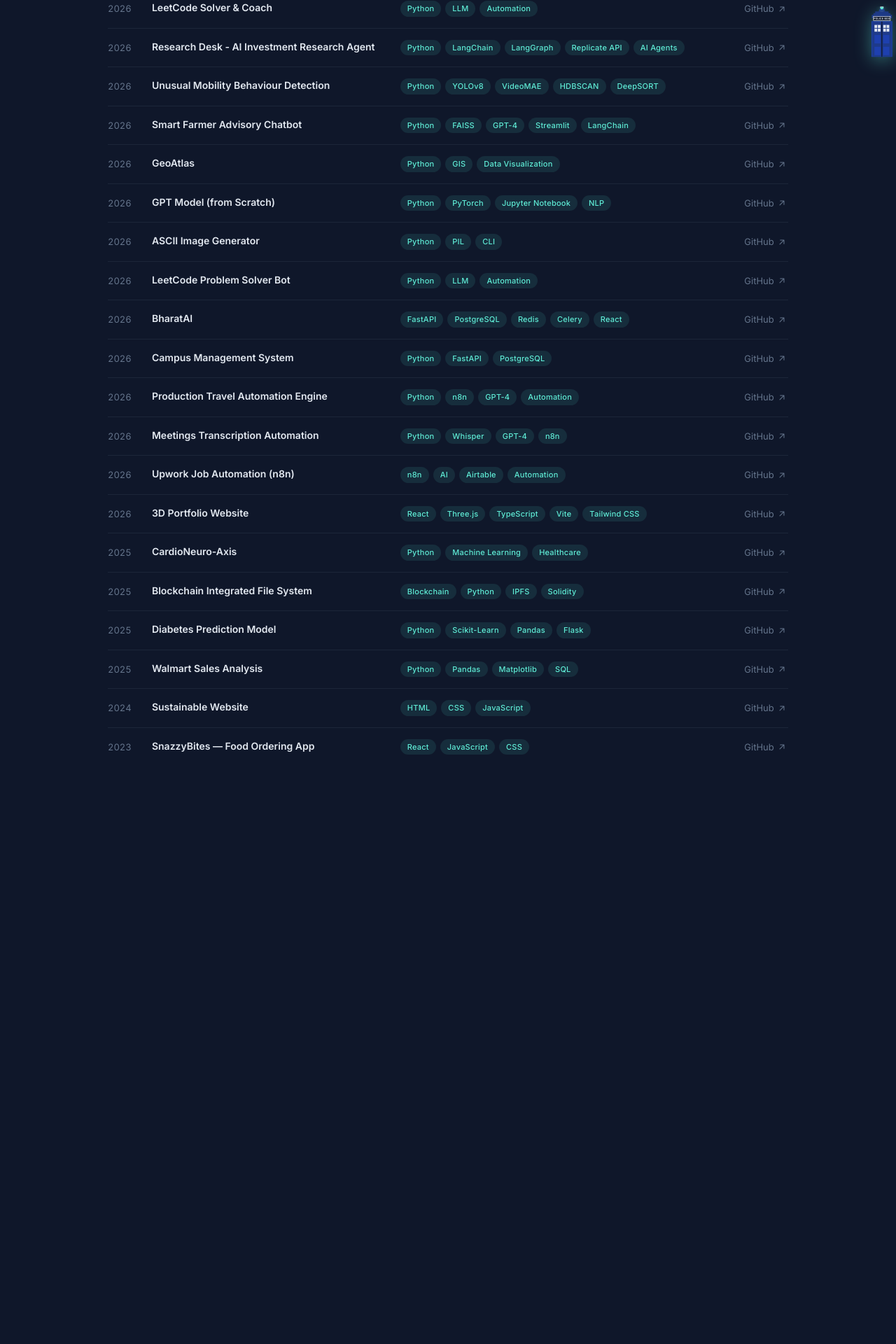
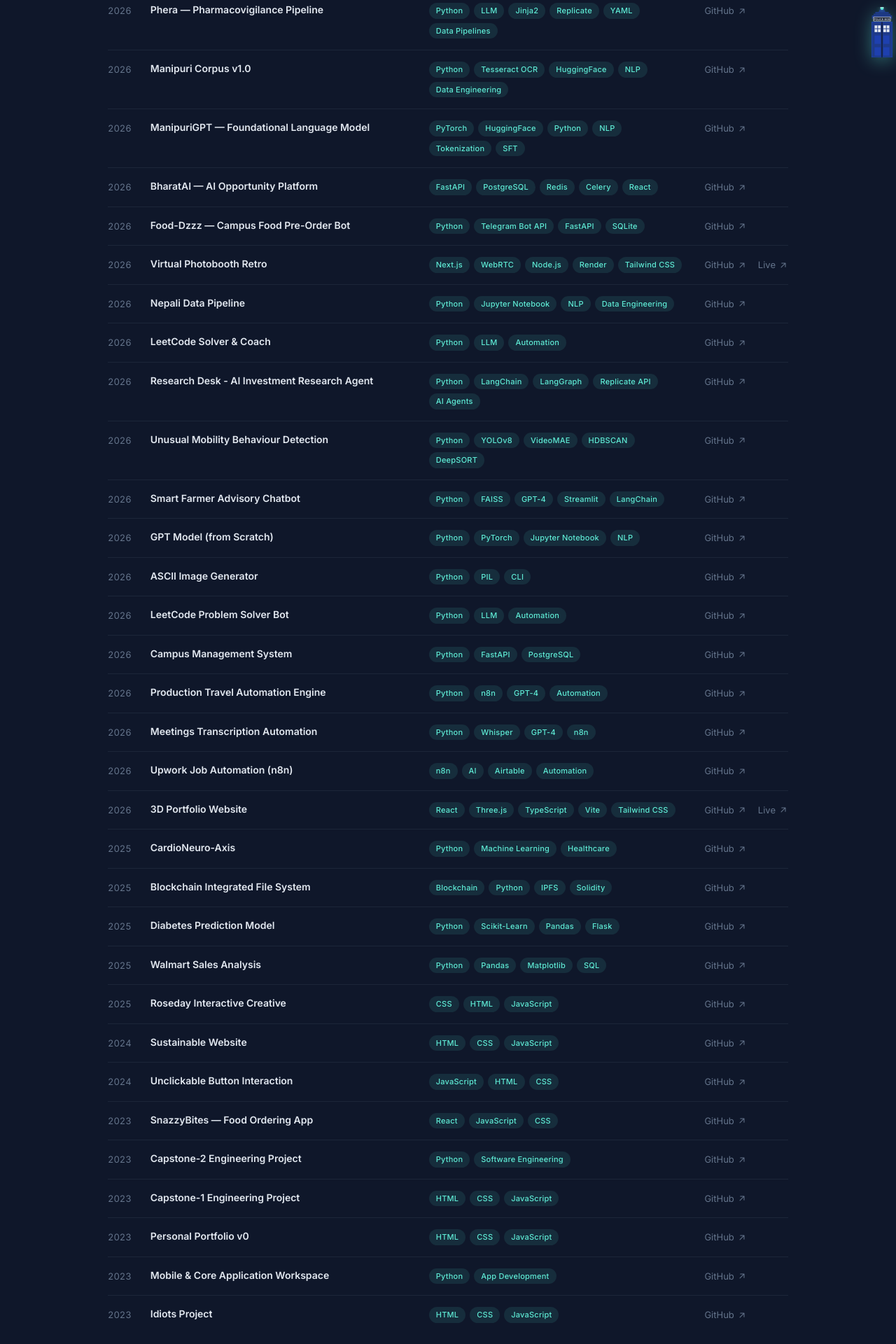
Before and after one commit to NansKong/Portfolio-V2, a React (Vite) app: page /archive in a window 1280 px wide. Shown: the part 712-2632 px from the top of the page at 70% size. Before the commit the page ends 1906 px from the top, so only its background shows below. Built offline with nearby package versions, Linux system fonts and the light colour scheme.

Commit message:
feat: update portfolio with latest AI/ML systems and live deployments

```diff
--- a/src/archiveData.ts
+++ b/src/archiveData.ts
@@ -8,6 +8,25 @@
 
 export const archiveProjects: ArchiveProject[] = [
   // 2026
+  {
+    year: 2026,
+    title: "Saarthi — Verified Grounded Adaptive Multimodal Tutor",
+    tech: ["Python", "FastAPI", "Next.js", "Qdrant", "BM25", "SymPy", "BKT"],
+    github: "https://github.com/NansKong/Saarthi-A-Verified-Grounded-Adaptive-Tutor",
+  },
+  {
+    year: 2026,
+    title: "HAFT — Adversarial Robustness Benchmarking for Hindi Fact-Checking",
+    tech: ["Python", "PyTorch", "NLP", "Adversarial ML", "Transformers"],
+    github: "https://github.com/NansKong/HAFT-Adversarial-Robustness-Benchmarking-for-Hindi-Fact-Checking-with-Adaptive-Attack-Selection-",
+  },
+  {
+    year: 2026,
+    title: "GeoAtlas — Global Geospatial Intelligence Platform",
+    tech: ["FastAPI", "Next.js", "Docker", "PostgreSQL", "Redis", "Celery", "Oracle Cloud"],
+    github: "https://github.com/NansKong/GeoAtlas",
+    demo: "https://geoatlas-live.vercel.app",
+  },
   {
     year: 2026,
     title: "Automated Startup Outreach System",
@@ -34,9 +53,22 @@
   },
   {
     year: 2026,
+    title: "BharatAI — AI Opportunity Platform",
+    tech: ["FastAPI", "PostgreSQL", "Redis", "Celery", "React"],
+    github: "https://github.com/NansKong/BharatAI",
+  },
+  {
+    year: 2026,
     title: "Food-Dzzz — Campus Food Pre-Order Bot",
     tech: ["Python", "Telegram Bot API", "FastAPI", "SQLite"],
     github: "https://github.com/NansKong/Food-Dzzz",
+  },
+  {
+    year: 2026,
+    title: "Virtual Photobooth Retro",
+    tech: ["Next.js", "WebRTC", "Node.js", "Render", "Tailwind CSS"],
+    github: "https://github.com/NansKong",
+    demo: "https://photoboothretro.vercel.app",
   },
   {
     year: 2026,
@@ -70,12 +102,6 @@
   },
   {
     year: 2026,
-    title: "GeoAtlas",
-    tech: ["Python", "GIS", "Data Visualization"],
-    github: "https://github.com/NansKong/GeoAtlas",
-  },
-  {
-    year: 2026,
     title: "GPT Model (from Scratch)",
     tech: ["Python", "PyTorch", "Jupyter Notebook", "NLP"],
     github: "https://github.com/NansKong/GPTmodel",
@@ -91,12 +117,6 @@
     title: "LeetCode Problem Solver Bot",
     tech: ["Python", "LLM", "Automation"],
     github: "https://github.com/NansKong/Leetcode-Problem-Solver-Bot",
-  },
-  {
-    year: 2026,
-    title: "BharatAI",
-    tech: ["FastAPI", "PostgreSQL", "Redis", "Celery", "React"],
-    github: "https://github.com/NansKong/BharatAI",
   },
   {
     year: 2026,
@@ -127,6 +147,7 @@
     title: "3D Portfolio Website",
     tech: ["React", "Three.js", "TypeScript", "Vite", "Tailwind CSS"],
     github: "https://github.com/NansKong/Rudrax-Portfolio",
+    demo: "https://rudraxkongbrailatpam-v1.vercel.app/",
   },
   // 2025
   {
@@ -153,6 +174,12 @@
     tech: ["Python", "Pandas", "Matplotlib", "SQL"],
     github: "https://github.com/NansKong/Walmart-sales-analysis",
   },
+  {
+    year: 2025,
+    title: "Roseday Interactive Creative",
+    tech: ["CSS", "HTML", "JavaScript"],
+    github: "https://github.com/NansKong/roseday",
+  },
   // 2024
   {
     year: 2024,
@@ -160,12 +187,48 @@
     tech: ["HTML", "CSS", "JavaScript"],
     github: "https://github.com/NansKong/Sustainable-Website",
   },
+  {
+    year: 2024,
+    title: "Unclickable Button Interaction",
+    tech: ["JavaScript", "HTML", "CSS"],
+    github: "https://github.com/NansKong/unclickable-button",
+  },
   // 2023
   {
     year: 2023,
     title: "SnazzyBites — Food Ordering App",
     tech: ["React", "JavaScript", "CSS"],
     github: "https://github.com/NansKong/SnazzyBites",
+  },
+  {
+    year: 2023,
+    title: "Capstone-2 Engineering Project",
+    tech: ["Python", "Software Engineering"],
+    github: "https://github.com/NansKong/Capstone-2",
+  },
+  {
+    year: 2023,
+    title: "Capstone-1 Engineering Project",
+    tech: ["HTML", "CSS", "JavaScript"],
+    github: "https://github.com/NansKong/Capstone-1",
+  },
+  {
+    year: 2023,
+    title: "Personal Portfolio v0",
+    tech: ["HTML", "CSS", "JavaScript"],
+    github: "https://github.com/NansKong/My-Portfolio",
+  },
+  {
+    year: 2023,
+    title: "Mobile & Core Application Workspace",
+    tech: ["Python", "App Development"],
+    github: "https://github.com/NansKong/App",
+  },
+  {
+    year: 2023,
+    title: "Idiots Project",
+    tech: ["HTML", "CSS", "JavaScript"],
+    github: "https://github.com/NansKong/Idiots",
   },
 ];
 
--- a/src/components/Projects.tsx
+++ b/src/components/Projects.tsx
@@ -29,6 +29,25 @@
   );
 }
 
+function ExternalLinkIcon() {
+  return (
+    <svg
+      xmlns="http://www.w3.org/2000/svg"
+      viewBox="0 0 24 24"
+      fill="none"
+      stroke="currentColor"
+      strokeWidth="2"
+      strokeLinecap="round"
+      strokeLinejoin="round"
+      style={{ width: "16px", height: "16px" }}
+    >
+      <path d="M18 13v6a2 2 0 0 1-2 2H5a2 2 0 0 1-2-2V8a2 2 0 0 1 2-2h6" />
+      <polyline points="15 3 21 3 21 9" />
+      <line x1="10" y1="14" x2="21" y2="3" />
+    </svg>
+  );
+}
+
 export default function Projects() {
   const navigate = useNavigate();
 
@@ -47,7 +66,7 @@
                 <div style={{ display: "flex", alignItems: "flex-start", justifyContent: "space-between", marginBottom: "4px" }}>
                   <h3 style={{ fontSize: "0.9375rem", fontWeight: 600, lineHeight: 1.4, flex: 1 }}>
                     <a
-                      href={project.github}
+                      href={project.demo || project.github}
                       target="_blank"
                       rel="noreferrer"
                       className="card-title-link"
@@ -57,16 +76,30 @@
                       <ArrowUpRight />
                     </a>
                   </h3>
+                  <div style={{ display: "flex", alignItems: "center", gap: "10px", marginLeft: "12px", flexShrink: 0 }}>
+                    {project.demo && (
+                      <a
+                        href={project.demo}
+                        target="_blank"
+                        rel="noreferrer"
+                        aria-label="Live Demo"
+                        className="live-icon"
+                        style={{ color: "#64748b", transition: "color 0.2s, transform 0.2s", opacity: 0 }}
+                      >
+                        <ExternalLinkIcon />
+                      </a>
+                    )}
                     <a
                       href={project.github}
                       target="_blank"
                       rel="noreferrer"
                       aria-label="GitHub Repository"
                       className="github-icon"
-                    style={{ marginLeft: "12px", color: "#64748b", flexShrink: 0, transition: "color 0.2s, transform 0.2s", opacity: 0 }}
+                      style={{ color: "#64748b", transition: "color 0.2s, transform 0.2s", opacity: 0 }}
                     >
                       <GitHubIcon />
                     </a>
+                  </div>
                 </div>
                 <p style={{ marginBottom: "12px", fontSize: "0.875rem", lineHeight: 1.75, color: SLATE_400 }}>
                   {project.description}
--- a/src/data.ts
+++ b/src/data.ts
@@ -135,9 +135,27 @@
   github: string;
   label: string;
   image?: string;
+  demo?: string;
 }
 
 export const projects: Project[] = [
+  {
+    title: "Saarthi — Verified Grounded Adaptive Multimodal Tutor",
+    description:
+      "A verified grounded adaptive multimodal AI tutoring platform. Built with a 4-pod zero-overlap architecture featuring multimodal ingestion (Whisper + PDF/PPTX), concept prerequisite DAG graphs, hybrid BM25 + Qdrant dense retrieval with confidence-gated citations, Dual-LLM + SymPy question verification, and Bayesian Knowledge Tracing (BKT) with diagnostic backward-walk.",
+    tech: ["FastAPI", "Next.js", "Python", "Qdrant", "BM25", "BKT", "SymPy", "Whisper"],
+    github: "https://github.com/NansKong/Saarthi-A-Verified-Grounded-Adaptive-Tutor",
+    label: "AI TUTOR & EDTECH",
+  },
+  {
+    title: "GeoAtlas — Global Intelligence Platform",
+    description:
+      "A production global geospatial intelligence platform streaming real-time market data and multi-source news ingestion. Engineered with FastAPI, Celery background workers, Redis AOF caching, on-VM PostgreSQL 17, and a Next.js 14 frontend, reverse-proxied via Caddy with automated SSL on an Oracle Cloud ARM VM.",
+    tech: ["Next.js", "FastAPI", "Oracle Cloud", "Docker", "PostgreSQL", "Redis", "Celery"],
+    github: "https://github.com/NansKong/GeoAtlas",
+    demo: "https://geoatlas-live.vercel.app",
+    label: "LIVE PLATFORM",
+  },
   {
     title: "ManipuriGPT — Foundational Language Model",
     description:
@@ -145,6 +163,14 @@
     tech: ["PyTorch", "HuggingFace", "Python", "NLP", "Tokenization", "SFT"],
     github: "https://github.com/NansKong/ManipuriGPT-Foundational-Language-",
     label: "NLP RESEARCH",
+  },
+  {
+    title: "HAFT — Adversarial Robustness for Hindi Fact-Checking",
+    description:
+      "An empirical adversarial robustness benchmark (1,120 claims, 22 attacks, 18,304 clean-verified evaluations) and Leave-One-Out calibrated feasibility predictor (90.91% acc) for Devanagari Hindi automated fact-checking, submitted to NAACL. Features fine-tuned IndicBERTv2, transfer audits on Llama 3 70B, and coverage-aware auditing policies.",
+    tech: ["Python", "PyTorch", "NLP", "Transformers", "Adversarial ML", "Llama 3"],
+    github: "https://github.com/NansKong/HAFT-Adversarial-Robustness-Benchmarking-for-Hindi-Fact-Checking-with-Adaptive-Attack-Selection-",
+    label: "AI RESEARCH",
   },
   {
     title: "Phera — Pharmacovigilance Pipeline",
@@ -155,14 +181,6 @@
     label: "AI PIPELINE",
   },
   {
-    title: "Unusual Mobility Behaviour Detection",
-    description:
-      "An unsupervised ML pipeline for detecting unusual mobility behaviour in security surveillance video. Fuses geometric trajectory features with deep spatiotemporal VideoMAE embeddings, clustered via HDBSCAN for anomaly scoring — no labelled data required.",
-    tech: ["Python", "YOLOv8", "VideoMAE", "HDBSCAN", "DeepSORT"],
-    github: "https://github.com/NansKong/Unusual-Mobility-Behaviour-Detection-",
-    label: "COMPUTER VISION",
-  },
-  {
     title: "BharatAI",
     description:
       "A production-grade AI-powered opportunity platform connecting Indian students with internships, jobs, and grants. Full-stack system with FastAPI, PostgreSQL, Redis, Celery task queues, an InCoScore ranking algorithm, and a React frontend.",
@@ -171,4 +189,12 @@
     label: "AI PLATFORM",
     image: "/bharatai.png",
   },
+  {
+    title: "Unusual Mobility Behaviour Detection",
+    description:
+      "An unsupervised ML pipeline for detecting unusual mobility behaviour in security surveillance video. Fuses geometric trajectory features with deep spatiotemporal VideoMAE embeddings, clustered via HDBSCAN for anomaly scoring — no labelled data required.",
+    tech: ["Python", "YOLOv8", "VideoMAE", "HDBSCAN", "DeepSORT"],
+    github: "https://github.com/NansKong/Unusual-Mobility-Behaviour-Detection-",
+    label: "COMPUTER VISION",
+  },
 ];
--- a/src/index.css
+++ b/src/index.css
@@ -196,14 +196,21 @@
   color: #5eead4 !important;
 }
 
-/* GitHub icon fade-in on project card hover */
-.card-outer:hover .github-icon {
+/* GitHub & Live link icon fade-in on project card hover */
+.card-outer:hover .github-icon,
+.card-outer:hover .live-icon {
   opacity: 1 !important;
   color: #5eead4 !important;
   transform: translateY(-2px);
 }
 
-.github-icon {
+.github-icon:hover,
+.live-icon:hover {
+  color: #f8fafc !important;
+}
+
+.github-icon,
+.live-icon {
   transition: opacity 0.2s ease, color 0.2s ease, transform 0.2s ease;
 }
 
```
Lines whose indentation alone changed are shown as unchanged.
